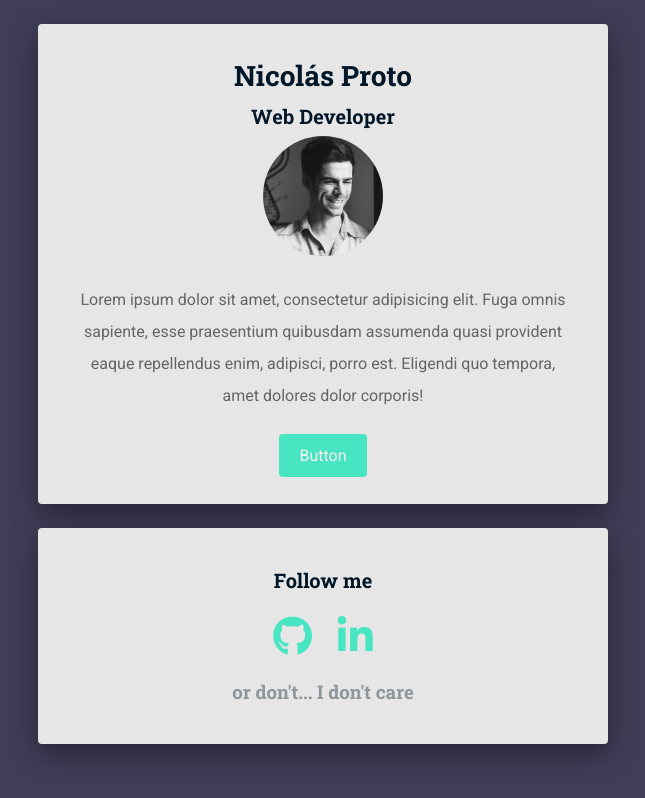
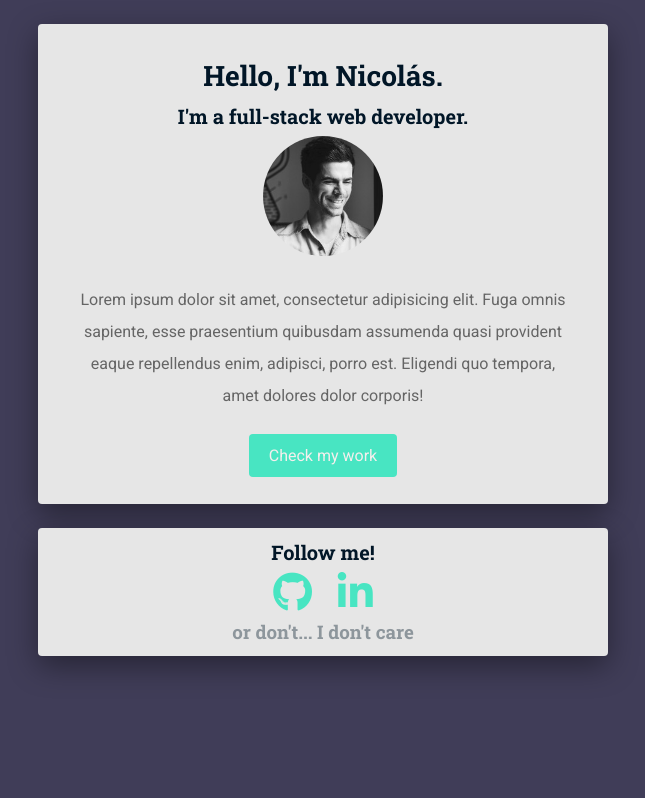
Before and after one commit to nicoproto/profile, a plain HTML site: page index.html in a window 1280 px wide. Shown: the whole page, without its empty margins (317-962 px from the left). Drawn offline with Linux system fonts and the light colour scheme.

Commit message:
make my profile prettier

```diff
--- a/index.html
+++ b/index.html
@@ -18,15 +18,15 @@
     <div class="container">
 
       <div class="card">
-        <h1>Nicolás Proto</h1>
-        <h2>Web Developer</h2>
+        <h1>Hello, I'm Nicolás.</h1>
+        <h2>I'm a full-stack web developer.</h2>
         <img src="images/user.jpeg" alt="User photo">
         <p>Lorem ipsum dolor sit amet, consectetur adipisicing elit. Fuga omnis sapiente, esse praesentium quibusdam assumenda quasi provident eaque repellendus enim, adipisci, porro est. Eligendi quo tempora, amet dolores dolor corporis! </p>
-        <a class="btn-gray" href="">Button</a>
+        <a class="btn-gray" href="https://github.com/nico1711" target="_blank">Check my work</a>
       </div>
 
-      <div class="card">
-        <h2>Follow me</h2>
+      <div class="card footer">
+        <h2>Follow me!</h2>
         <ul>
           <li>
             <a href="https://github.com/nico1711" target="_blank"><i class="fab fa-github"></i>
--- a/style.css
+++ b/style.css
@@ -66,6 +66,7 @@ a:hover {
 ul {
   list-style-type: none;
   padding: 0;
+  margin: 0;
 }
 
 .card li {
@@ -74,6 +75,9 @@ ul {
   padding: 0 8px;
 }
 
+.footer {
+  padding: 4px 32px;
+}
 
 @media (max-width: 960px) {
   /* For a screen < 960px, this CSS will be read */
```
